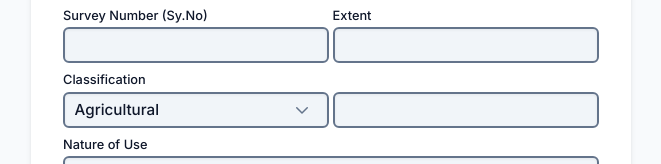
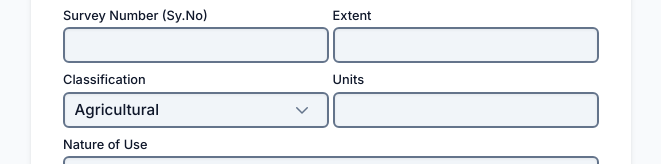
Before and after one commit to santosh9209/meeseva, a React (Vite) app in the folder client/: page / in a window 1280 px wide. Shown: the part 274-438 px from the top of the page, without its empty margins (309-970 px from the left). Built offline with nearby package versions, Linux system fonts and the light colour scheme.

Commit message:
Add Units label to empty text box

```diff
--- a/client/src/components/Form1.jsx
+++ b/client/src/components/Form1.jsx
@@ -126,7 +126,7 @@ const Form1 = () => {
                     </div>
 
                     <div className="form-group">
-                        <label className="form-label" htmlFor="emptyField">&nbsp;</label>
+                        <label className="form-label" htmlFor="emptyField">Units</label>
                         <input
                             type="text"
                             id="emptyField"
```
